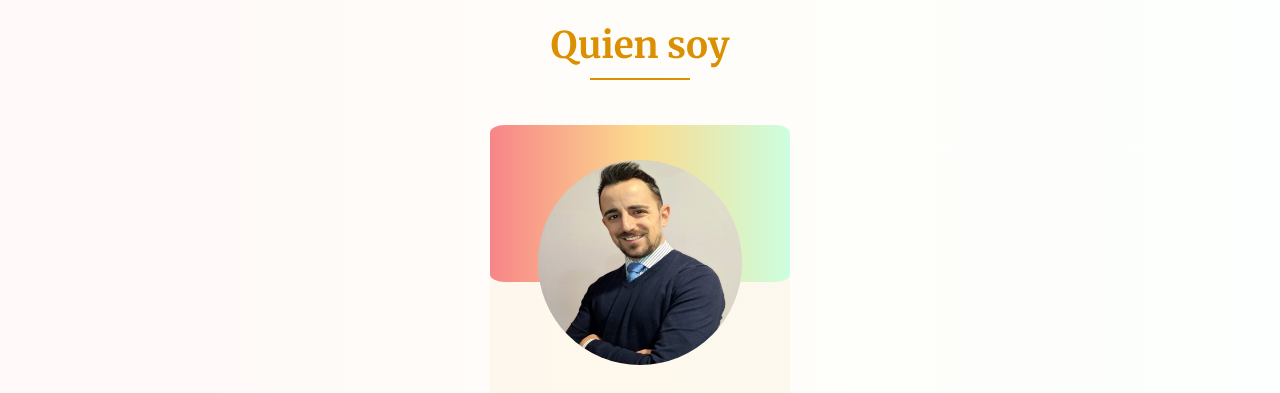
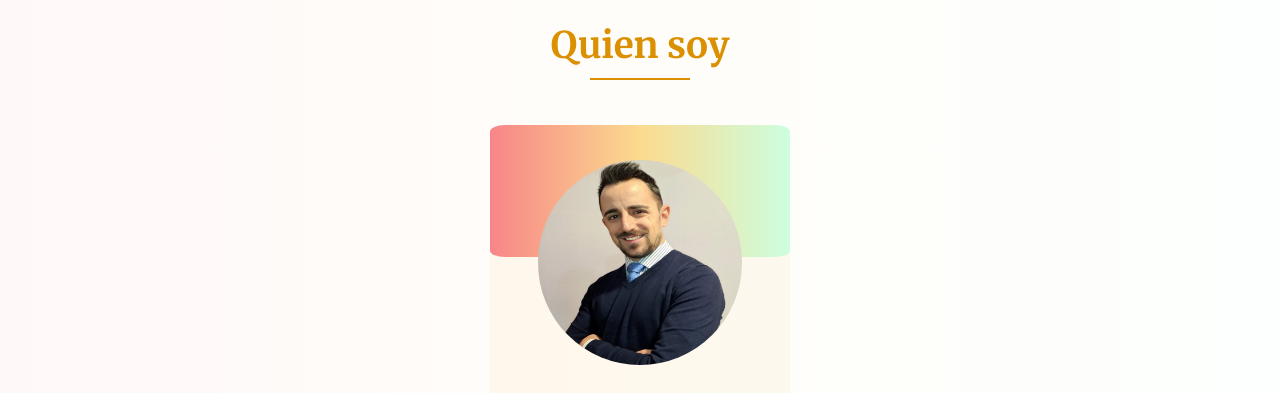
Before and after one commit to djxete/Portafolio-Ignacio-Herr-ez, a plain HTML site: page index.html in a window 1280 px wide. Shown: the part 2140-2533 px from the top of the page. Drawn offline with Linux system fonts and the light colour scheme; files whose address does not match are found by name.

Commit message:
he modificado la tarjeta de sobre mi(about me) y puesto los enlaces de la página de inglés en inglés(los enlaces cuando le das al menú hamburguesa)

```diff
--- a/css/estilos.css
+++ b/css/estilos.css
@@ -432,6 +432,8 @@ margin-right: 50px;
   backface-visibility: hidden;
   -webkit-backface-visibility: hidden;
   border-radius: 5%;
+  height: 400px;
+  width: 300px;
 }
 .foto, .foto2{
 
@@ -446,7 +448,8 @@ margin-right: 50px;
   background: -webkit-linear-gradient(to right, #f7797d, #FBD786, #C6FFDD);  /* Chrome 10-25, Safari 5.1-6 */
   background: linear-gradient(to right, hsla(358, 89%, 72%, 0.90), hsla(42, 94%, 75%, 0.90), hsla(144, 100%, 89%, 0.90)); /* W3C, IE 10+/ Edge, Firefox 16+, Chrome 26+, Opera 12+, Safari 7+ */
   width: 100%;
-  max-height: calc(9rem + 1vw);
+  height: 33%;
+  /* max-height: calc(9rem + 1vw); */
   display: flex;
   flex-direction: column;
   justify-content: space-between;
@@ -484,16 +487,20 @@ margin-right: 50px;
 /* imagen nacho*(div cara back)*/
 
 .foto2Front{
-  position: relative;
- min-height:100%;
+  display: flex;
+  flex-direction: column;
+  position: absolute;
+  height:100%;
   transform: rotateY(180deg);
-  bottom:35%;
+  top:0;
+
 }
 
 .foto2Front__p{
+  flex-basis: 75%;
   font-size: 1rem;
   line-height: 2;
-  padding:1rem 1rem 0;
+  padding:1rem 1rem;
   text-transform: initial;
   text-align: justify;
 
@@ -508,7 +515,8 @@ margin-right: 50px;
   }
 
   .foto2Front__div{
-    margin-top: 1rem;
+    flex-basis: 25%;
+    margin: 1rem 0;
     display: flex;
     justify-content: space-around;
   }
@@ -824,13 +832,13 @@ footer{
     font-size: calc(0.6em + 1vw);
 
   }
-  .foto2Front__p{
+  /* .foto2Front__p{
     padding: 0 1rem;
   }
   .foto2Front__div{
     margin-top: 0;
 
-  }
+  } */
 
 
 
--- a/index.html
+++ b/index.html
@@ -208,12 +208,12 @@
             <p class="after contenedor__p"></p>
             <div class="con">
                 <div class="card">
-                    <div class="fotoFront" height="400px" width="300px">
+                    <div class="fotoFront">
                         <img src="./img/imagen_nacho.jpg" class="fotoFront__img" alt="">
                         <h5 class="fotoFront__h5">ignacio</h5>
                         <p class="fotoFront__p">Desarrollador web</p>
                     </div>
-                    <div class="foto2Front" height="400px" width="300px">
+                    <div class="foto2Front">
                         <p class="foto2Front__p">Mi nombre es Ignacio Herráez González 🙂. Después de vivir dos años
                             en Reino Unido <img src="./img/bandera-uk.png" class="foto2Front__p-img" alt=""> decidí
                             comenzar mi carrera como programador y desarrollador web freelance. Me encanta la tecnología
```
Also changed, not shown: indexEnglish.html (+6 -6 lines).
